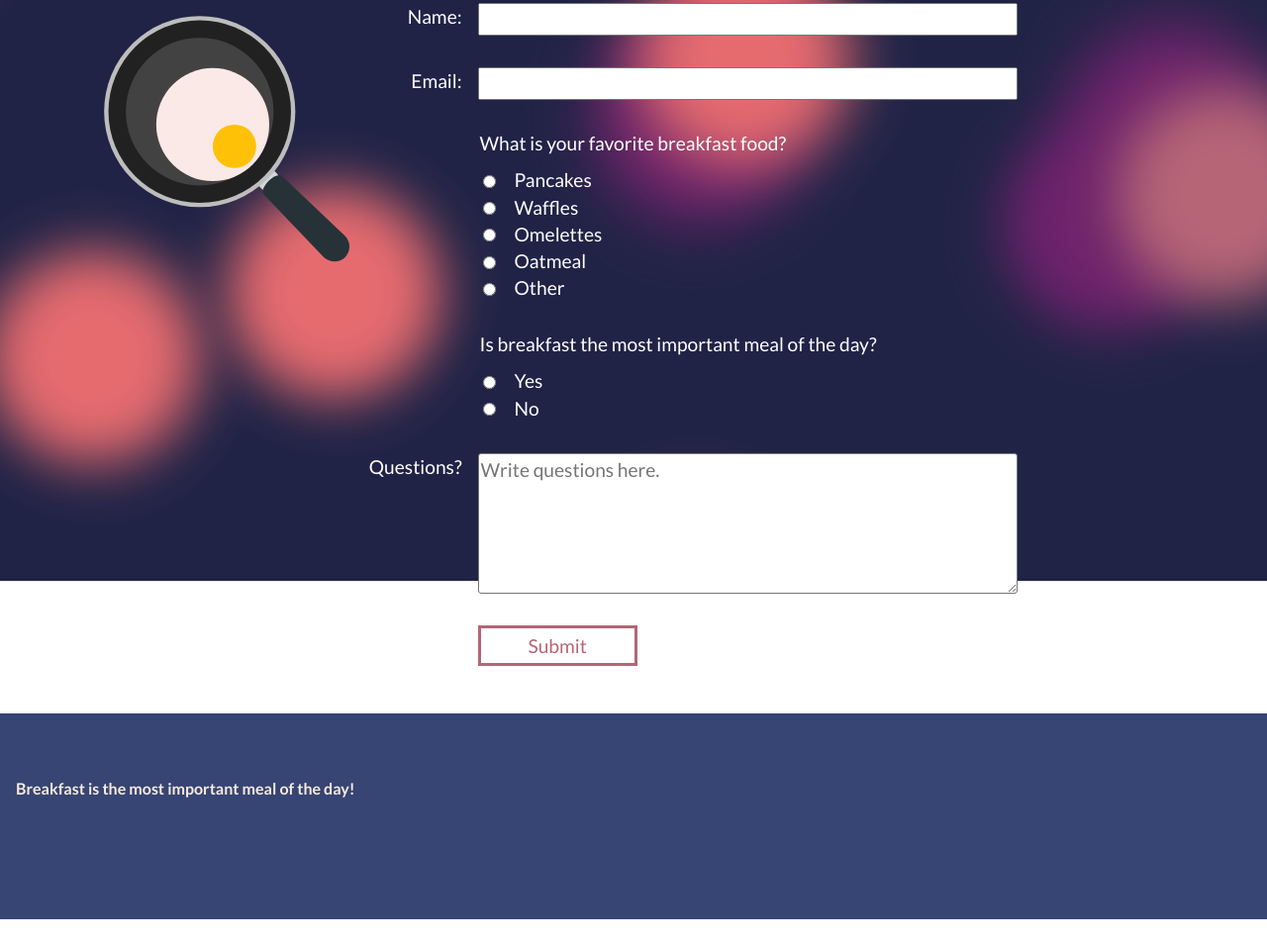
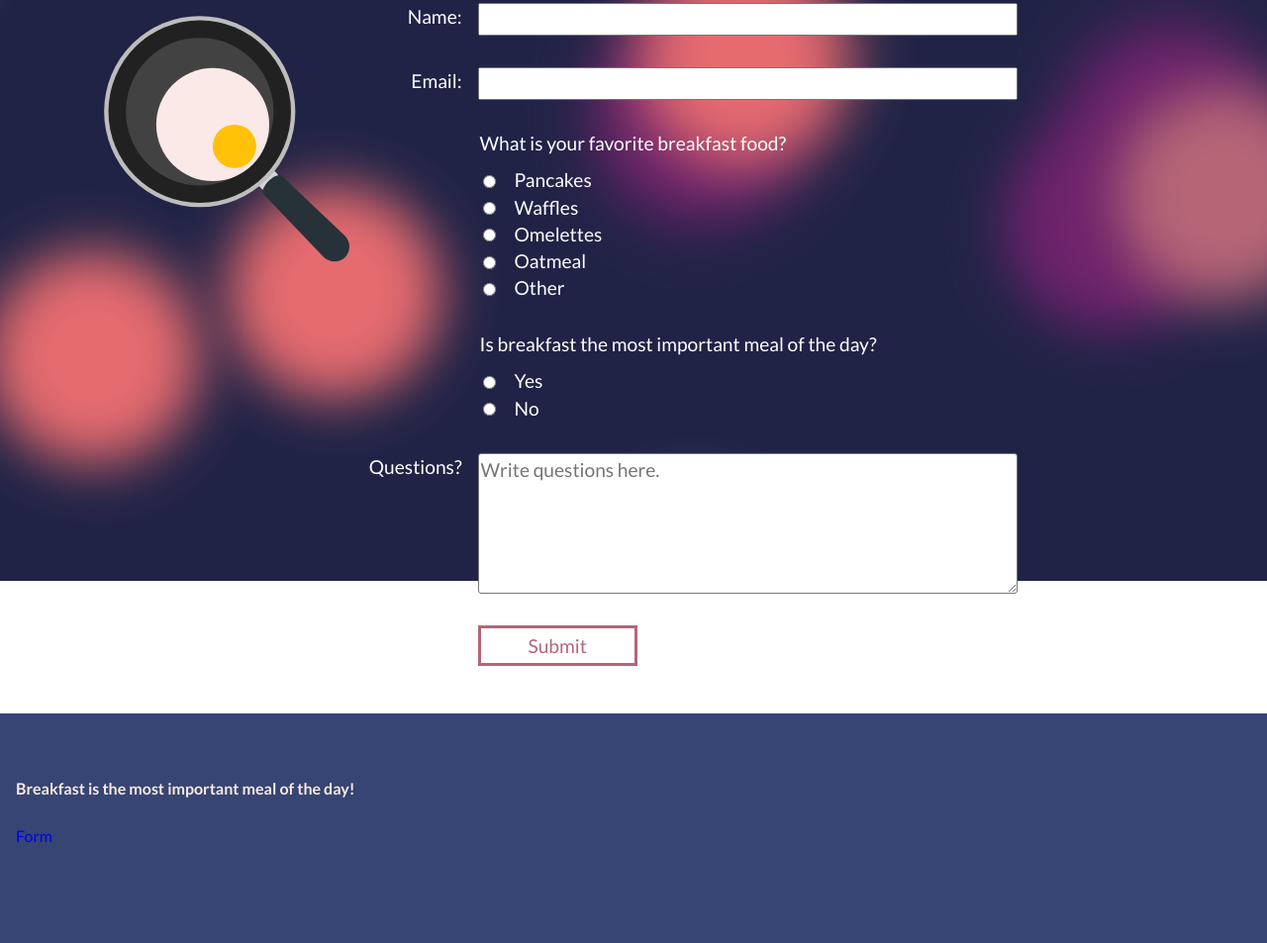
Before and after one commit to e-b11/breakfast, a website: page contact/index.html in a window 1280 px wide. Shown: the part 213-1166 px from the top of the page at 99% size. Before the commit the page ends 1142 px from the top, so only its background shows below. Drawn offline with nearby package versions, Linux system fonts and the light colour scheme; a web font is replaced by a local one.

Commit message:
form link

```diff
--- a/contact/index.html
+++ b/contact/index.html
@@ -119,6 +119,7 @@
 
   <footer>
     <p><strong>Breakfast is the most important meal of the day!</strong></p>
+    <a href="https://docs.google.com/spreadsheets/d/1jY9sXUVEWR09ERjqfv1oAZHv5h3_-OJQ5qoAGHj12Bk/edit#gid=0">Form</a>
   </footer>
 
   <script>
```
